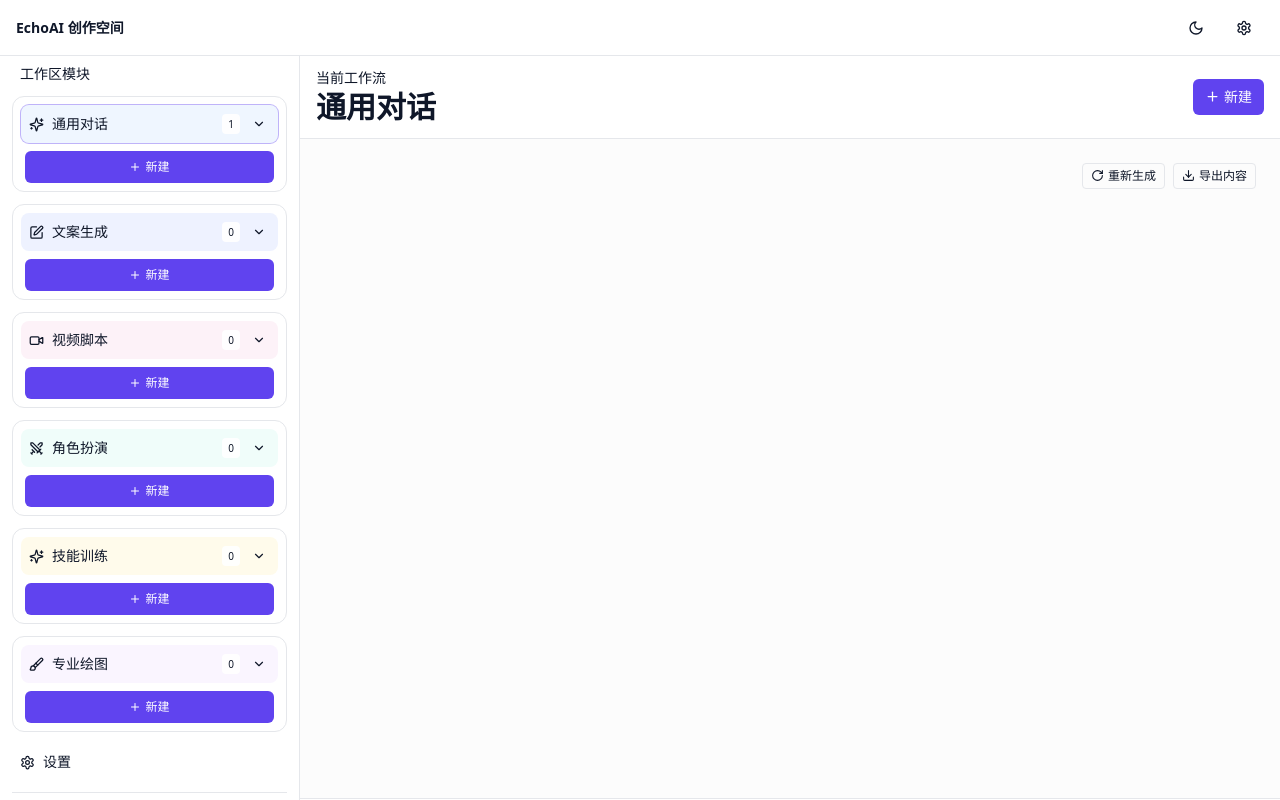
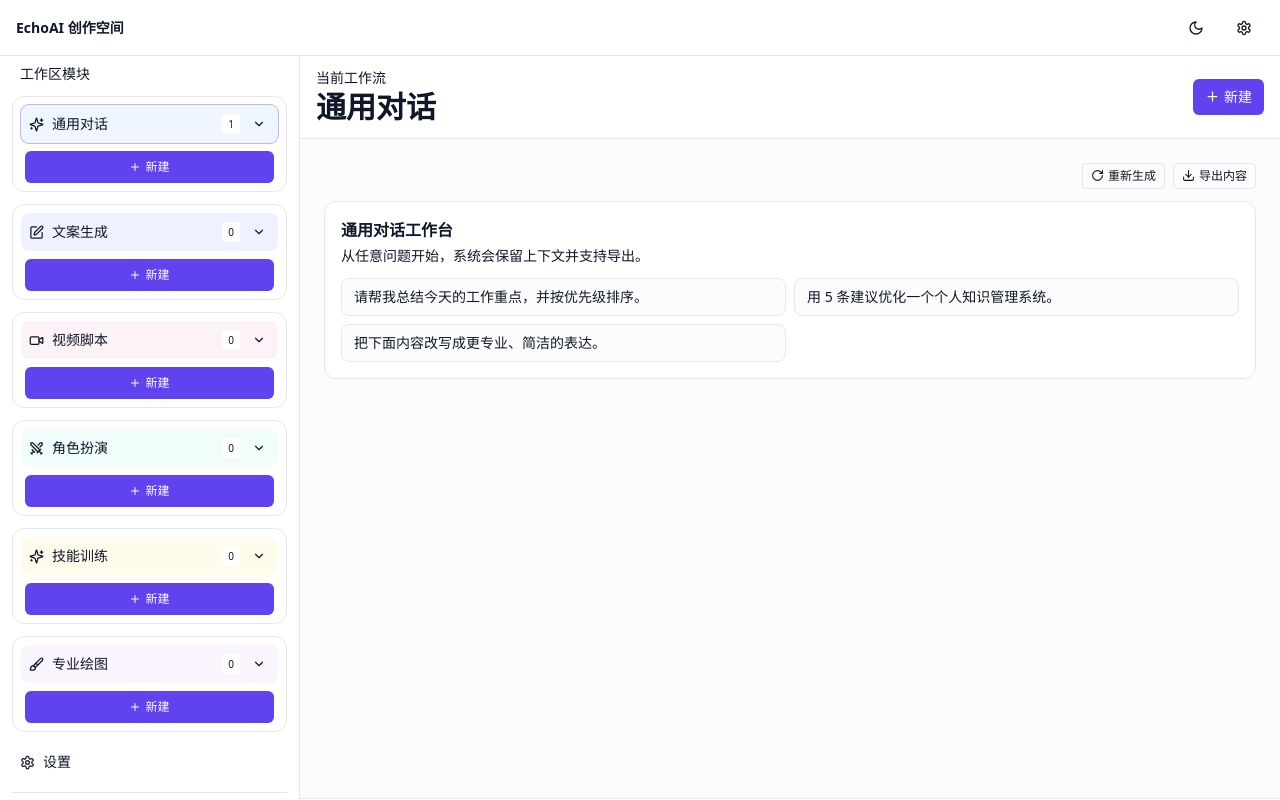
Before and after one commit to tempppw01/EchoAI, a Next.js app: page /chat in a window 1280 px wide. Built offline with nearby package versions, Linux system fonts and the light colour scheme.

Commit message:
fix: add starter actions for non-image workflow panels

```diff
--- a/components/chat/message-list.tsx
+++ b/components/chat/message-list.tsx
@@ -3,11 +3,39 @@
 import { motion } from 'framer-motion';
 import ReactMarkdown from 'react-markdown';
 import { Copy, Download, RefreshCcw, RotateCw, Trash2 } from 'lucide-react';
-import { ChatSession } from '@/lib/types';
+import { ChatMode, ChatSession } from '@/lib/types';
 import { useChatStore } from '@/stores/chat-store';
 
+const modeStarterMap: Record<Exclude<ChatMode, 'image' | 'proImage'>, { title: string; hint: string; prompts: string[] }> = {
+  chat: {
+    title: '通用对话工作台',
+    hint: '从任意问题开始，系统会保留上下文并支持导出。',
+    prompts: ['请帮我总结今天的工作重点，并按优先级排序。', '用 5 条建议优化一个个人知识管理系统。', '把下面内容改写成更专业、简洁的表达。'],
+  },
+  copywriting: {
+    title: '文案生成中心',
+    hint: '支持广告文案、社媒口播、活动标题等快速生成。',
+    prompts: ['写 3 条电商产品卖点文案，语气年轻，包含行动号召。', '为“效率工具”写一条小红书风格开场文案。', '根据“周年庆 7 折”主题，给我 10 个宣传标题。'],
+  },
+  videoScript: {
+    title: '视频脚本工坊',
+    hint: '可快速生成分镜、旁白和短视频节奏脚本。',
+    prompts: ['写一个 60 秒短视频脚本，主题是“早起提升效率”。', '按“开场钩子-痛点-方案-CTA”结构生成口播脚本。', '把这个产品介绍改成 3 段式视频解说词。'],
+  },
+  roleplay: {
+    title: '角色扮演模式',
+    hint: '让 AI 扮演特定身份进行陪练、问答或模拟对话。',
+    prompts: ['你现在扮演产品面试官，连续问我 5 个问题并点评。', '扮演英语口语教练，和我进行一轮情景对话。', '扮演严谨的代码 reviewer，帮我检查一个 PR 描述。'],
+  },
+  training: {
+    title: '技能训练台',
+    hint: '可进行结构化训练：计划、打卡、复盘与纠偏。',
+    prompts: ['帮我制定一个 14 天的 Prompt 工程训练计划。', '给我一个“每日写作训练”模板，包含评分标准。', '根据“沟通表达”目标，设计 7 天练习任务。'],
+  },
+};
+
 export function MessageList({ session }: { session?: ChatSession }) {
-  const { updateSession, retryMessage, regenerateLastAssistant } = useChatStore();
+  const { updateSession, retryMessage, regenerateLastAssistant, sendMessage } = useChatStore();
   if (!session) return null;
 
   const exportContent = () => {
@@ -27,6 +55,23 @@ export function MessageList({ session }: { session?: ChatSession }) {
         <button className="inline-flex items-center gap-1 rounded border px-2 py-1 text-xs" onClick={() => regenerateLastAssistant(session.id)}><RotateCw size={13} />重新生成</button>
         <button className="inline-flex items-center gap-1 rounded border px-2 py-1 text-xs" onClick={exportContent}><Download size={13} />导出内容</button>
       </div>
+      {session.messages.length === 0 && session.mode !== 'image' && session.mode !== 'proImage' && (
+        <div className="rounded-xl border bg-card p-4">
+          <h3 className="text-base font-semibold">{modeStarterMap[session.mode].title}</h3>
+          <p className="mt-1 text-sm text-muted-foreground">{modeStarterMap[session.mode].hint}</p>
+          <div className="mt-3 grid gap-2 md:grid-cols-2">
+            {modeStarterMap[session.mode].prompts.map((prompt) => (
+              <button
+                key={prompt}
+                onClick={() => sendMessage(prompt, session.id)}
+                className="rounded-lg border bg-muted/30 px-3 py-2 text-left text-sm transition hover:border-primary/50 hover:bg-primary/5"
+              >
+                {prompt}
+              </button>
+            ))}
+          </div>
+        </div>
+      )}
       {session.messages.map((msg) => (
         <motion.div initial={{ opacity: 0 }} animate={{ opacity: 1 }} key={msg.id} className={`rounded-xl border p-3 ${msg.role === 'user' ? 'ml-8 bg-primary/10' : 'mr-8 bg-card'}`}>
           <div className="prose prose-sm max-w-none dark:prose-invert">
```
